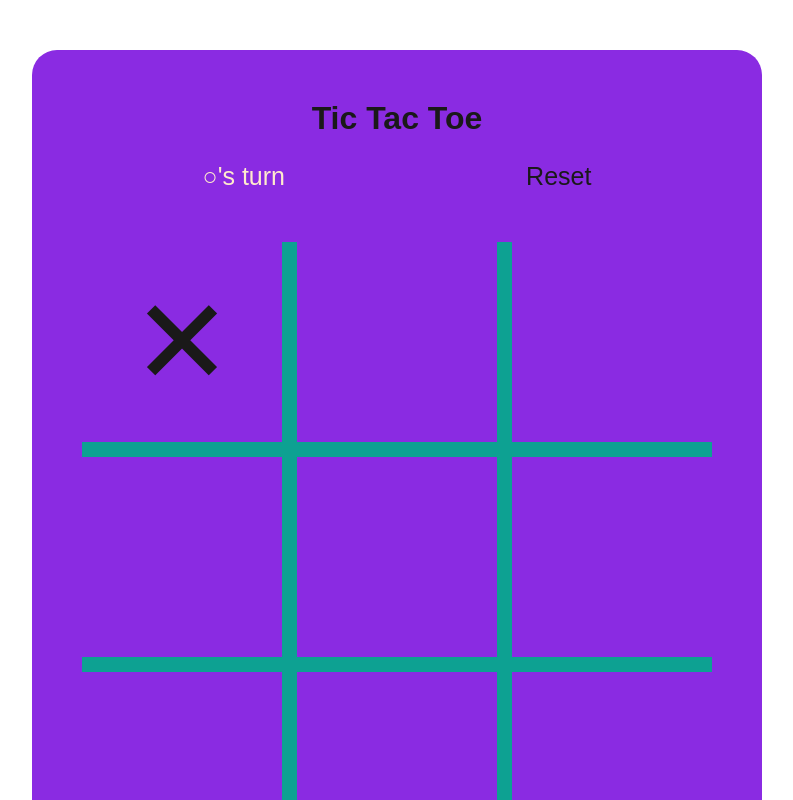
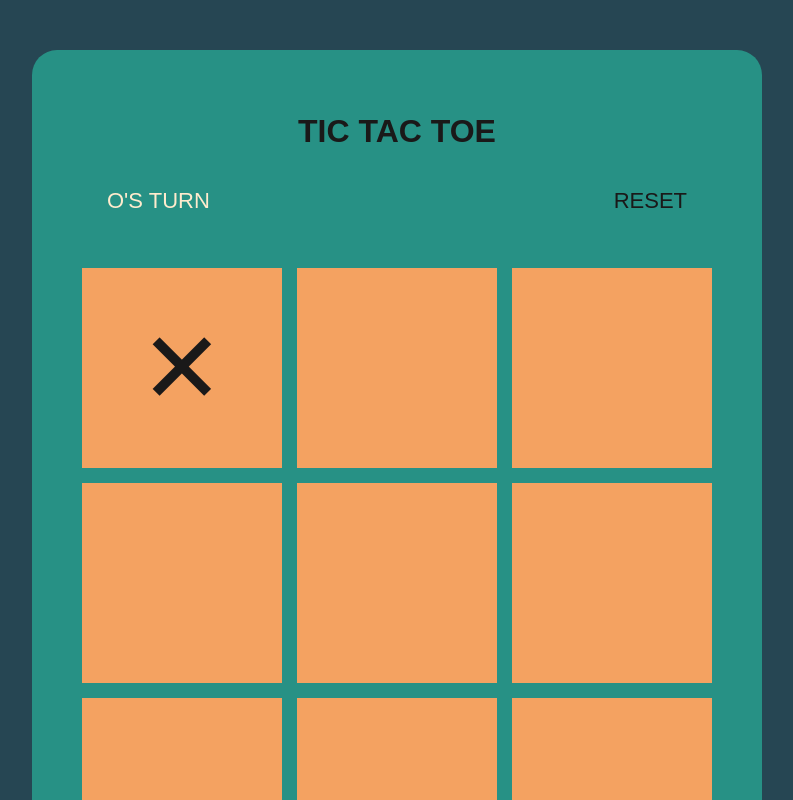
Before and after one commit to itskerrin/TicTacToe, a plain HTML site: page index.html in a window 1280 px wide. Both pictures are taken after a click on the element 425 px from the left and 342 px from the top of the page. Shown: the top 800 px of the page, without its empty margins (243-1036 px from the left). Drawn offline with Linux system fonts and the light colour scheme.

Commit message:
improved styling

```diff
--- a/app.js
+++ b/app.js
@@ -68,7 +68,7 @@ const checkGameStatus = () => {
     if (playerX) {
       status.innerHTML = `${x}'s turn`;
     } else {
-      status.innerHTML = `<span>${o}'s turn</span>`;
+      status.innerHTML = `<span>O's turn</span>`;
     }
   }
 };
--- a/style.css
+++ b/style.css
@@ -9,25 +9,30 @@ body {
   display: flex;
   justify-content: center;
   color: #1a1919;
+  background: #264653;
 }
 
 .container {
   margin: 50px;
   padding: 50px;
-  background-color: blueviolet;
+  background-color: #279185;
   border-radius: 25px;
 }
 
 .title {
   text-align: center;
+  text-transform: uppercase;
+  padding: 13px;
 }
 
 .status-reset-btn {
   display: flex;
-  justify-content: space-around; /* change later to look better */
+  justify-content: space-between;
+  padding: 0px 25px;
   margin-top: 25px;
-  font-size: 25px;
+  font-size: 22px;
   height: 30px;
+  text-transform: uppercase;
 }
 
 .status span {
@@ -39,11 +44,11 @@ body {
 }
 
 .reset:hover {
-  color: cornsilk;
+  color: #264653;
 }
 
 .game-grid {
-  background: #0da192;
+  background: #279185;
   display: grid;
   grid-template-columns: repeat(3, 1fr);
   grid-template-rows: repeat(3, 1fr);
@@ -57,7 +62,7 @@ body {
   align-items: center;
   height: 200px;
   width: 200px;
-  background: blueviolet;
+  background: #f4a261;
   cursor: pointer;
 }
 
@@ -68,13 +73,14 @@ body {
 
 .x::after {
   content: '✕';
-  font-size: 120px;
+  font-size: 100px;
 }
 
 .o::after {
   content: '○';
-  color: blanchedalmond;
-  font-size: 200px;
+  padding-bottom: 12px;
+  color: #f5e2b8;
+  font-size: 210px;
 }
 
 /* ---------------------------------------- */
@@ -90,7 +96,7 @@ body {
   }
 
   .x::after {
-    font-size: 150px;
+    font-size: 100px;
   }
 
   .o::after {
```
